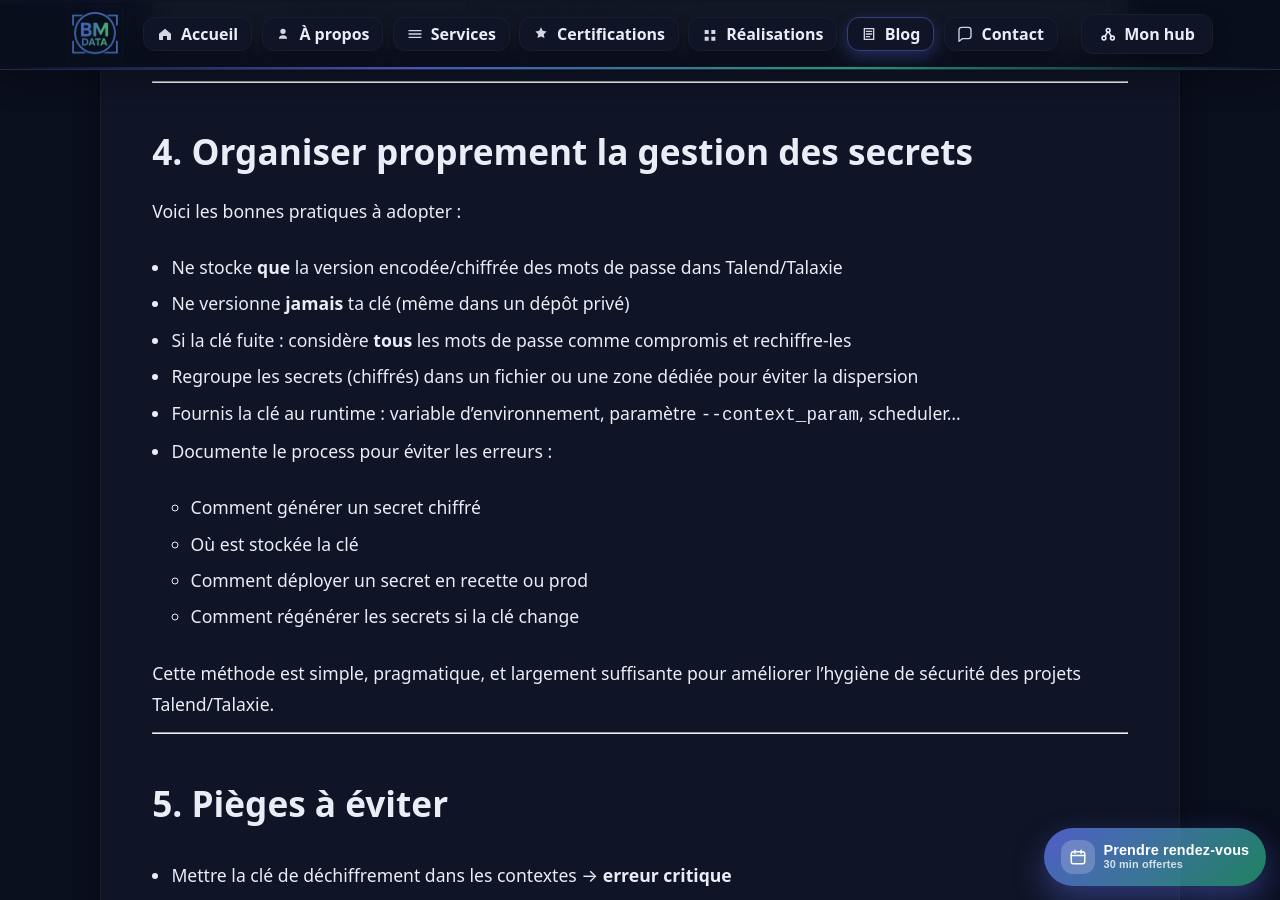
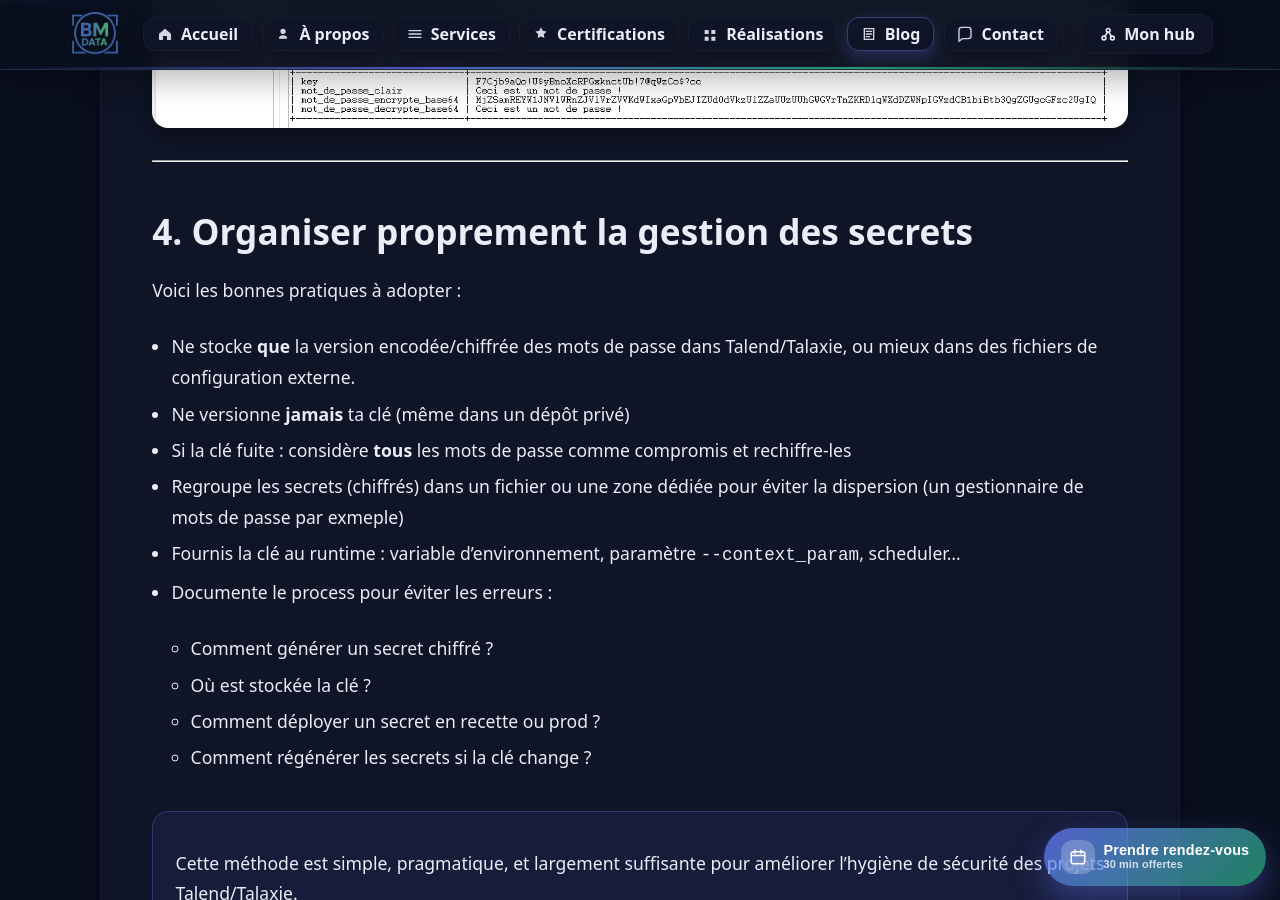
Before and after one commit to mbodetdata/mbodetdata.github.io, a Jekyll site: the page built from _posts/2025-11-17-chiffrer-des-mots-de-passe-base64.md, in a window 1280 px wide and 900 px high, scrolled down 11312 px. Built offline with Jekyll 4.4.1, drawn with Linux system fonts in a browser that asks for light colours; a script that is not in the unit is left out; some of the changed text lies outside the part shown.

Commit message:
Mise en forme

````diff
--- a/_posts/2025-11-17-chiffrer-des-mots-de-passe-base64.md
+++ b/_posts/2025-11-17-chiffrer-des-mots-de-passe-base64.md
@@ -76,6 +76,7 @@
 - une résistance si ton workspace ou Git sont accessibles
 
 > ⚠️ **Si ton mot de passe est sensible, cette méthode n’est pas suffisante.** ⚠️
+
 > La Base64 est utilisée ici **strictement dans un but pédagogique** : montrer qu’il existe des solutions simples, rapides et accessibles pour *arrêter* de mettre des secrets en clair.
 > Pour les environnements sensibles, oriente-toi vers un vrai chiffrement (ex. AES), qui fera l’objet du second article.
 
@@ -198,6 +199,9 @@
 ```
 F7Cjb9aQo!U$yBnoXcRPGxknctUb!7@qWzCo$?cc
 ```
+
+> Évidemment, cette clé est un exemple. Ne la réutilise jamais telle quelle en production.
+
 ---
 
 ### Étape 3 — Chiffrer tes mots de passe
@@ -232,7 +235,7 @@
 > 💡 **Oui mais c'est parce que c'est une phrase !**
 > Bien sûr, ici le mot de passe est une phrase donc identifiable !
 > Avec une suite de caractères aléatoires (comme la clé) il serait plus compliqué de l’identifier.
-> Mais on voit bien ici la limite de notre technique !
+> Mais on voit bien ici la **limite** de notre technique !
 
 ---
 
@@ -267,18 +270,18 @@
 
 Voici les bonnes pratiques à adopter :
 
-- Ne stocke **que** la version encodée/chiffrée des mots de passe dans Talend/Talaxie
+- Ne stocke **que** la version encodée/chiffrée des mots de passe dans Talend/Talaxie, ou mieux dans des fichiers de configuration externe.
 - Ne versionne **jamais** ta clé (même dans un dépôt privé)
 - Si la clé fuite : considère **tous** les mots de passe comme compromis et rechiffre-les
-- Regroupe les secrets (chiffrés) dans un fichier ou une zone dédiée pour éviter la dispersion
+- Regroupe les secrets (chiffrés) dans un fichier ou une zone dédiée pour éviter la dispersion (un gestionnaire de mots de passe par exmeple)
 - Fournis la clé au runtime : variable d’environnement, paramètre `--context_param`, scheduler…
 - Documente le process pour éviter les erreurs :
-  - Comment générer un secret chiffré
-  - Où est stockée la clé
-  - Comment déployer un secret en recette ou prod
-  - Comment régénérer les secrets si la clé change
+  - Comment générer un secret chiffré ?
+  - Où est stockée la clé  ?
+  - Comment déployer un secret en recette ou prod  ?
+  - Comment régénérer les secrets si la clé change ?
 
-Cette méthode est simple, pragmatique, et largement suffisante pour améliorer l’hygiène de sécurité des projets Talend/Talaxie.
+> Cette méthode est simple, pragmatique, et largement suffisante pour améliorer l’hygiène de sécurité des projets Talend/Talaxie.
 
 
 ---
@@ -292,6 +295,7 @@
 - Stocker des secrets en clair, même dans un dépôt Git privé
 
 > **Ton objectif**
+
 > Aucune chaîne sensible en clair dans le projet. Aucun accès possible sans la clé.
 > Si quelqu’un récupère ton workspace, il ne doit rien pouvoir exploiter.
 
````
Also changed, not shown: other parts of _posts/2025-11-17-chiffrer-des-mots-de-passe-base64.md (+0 -1 lines).
